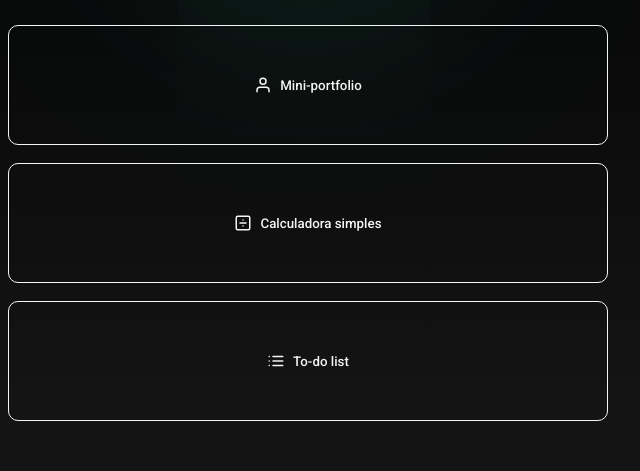
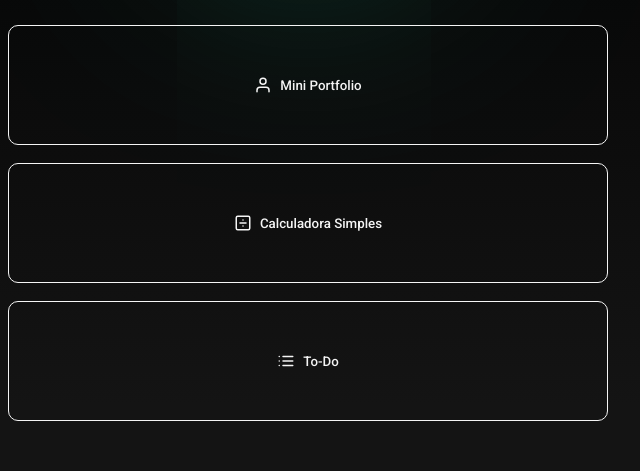
Before and after one commit to adrianmedeirosdev/portfolio, a plain HTML site: page index.html in a window 1280 px wide. Shown: the part 303-774 px from the top of the page, 332-972 px from the left. Drawn offline with nearby package versions, Linux system fonts and the light colour scheme.

Commit message:
finally finish

```diff
--- a/index.html
+++ b/index.html
@@ -38,19 +38,19 @@
         <a href="https://github.com/adrianmedeirosdev/mini-portfolio">
           <button class="btn-project-link">
             <i class="project-icon" data-feather="user"></i>
-            Mini-portfolio
+            Mini Portfolio
           </button>
         </a>
         <a href="https://adrianmedeirosdev.github.io/simple-calculator">
           <button class="btn-project-link">
             <i class="project-icon" data-feather="divide-square"></i>
-            Calculadora simples
+            Calculadora Simples
           </button>
         </a>
         <a href="https://adrianmedeirosdev.github.io/to-do">
           <button class=" btn-project-link">
             <i class="project-icon" data-feather="list"></i>
-            To-do list
+            To-Do
           </button>
         </a>
       </div>
```
